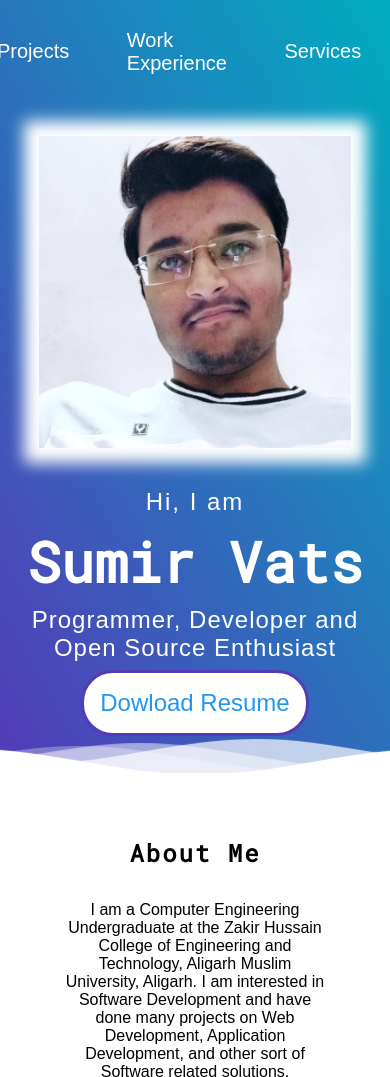
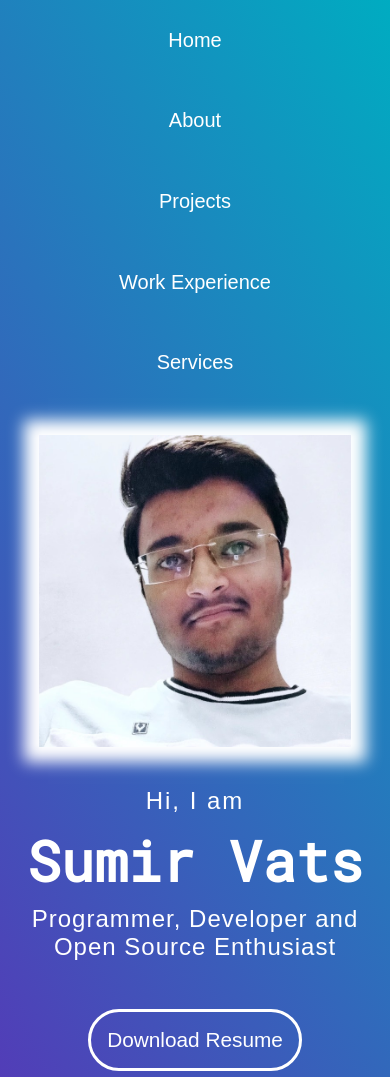
Before and after one commit to SumirVats2003/SumirVats2003.github.io, a plain HTML site: page index.html in a window 390 px wide. Shown: the top 1077 px of the page. Drawn offline with Linux system fonts and the light colour scheme; a web font is replaced by a local one.

Commit message:
Styled response on navbar

```diff
--- a/css/style.css
+++ b/css/style.css
@@ -79,22 +79,25 @@ a:hover {
 	margin: 0.5rem;
 	font-size: 1.5rem;
 	font-family: var(--uifont);
+	margin-bottom: 2rem;
 }
 
 .btn {
-	color: #2196F3;
-	background-color: white;
-	border: 3px solid rgba(84,58,183,1);
+	color: #fff;
+	background-color: transparent;
+	border: 3px solid white;
 	padding: 1rem;
-	font-size: 1.5rem;
+	font-size: 1.3rem;
 	border-radius: 2rem;
 	cursor: pointer;
 	transition: 0.2s ease;
+	font-family: var(--uifont);
+	margin: 1rem;
 }
 
 .btn:hover {
-	background: linear-gradient(60deg, rgba(84,58,183,1) 0%, rgba(0,172,193,1) 100%);
-	color: white;
+	background: white;
+	color: #2196F3;
 	border: 3px solid white;
 }
 
@@ -350,7 +353,10 @@ a:hover {
 		display: flex;
 		flex-direction: column;
 	}
-
+	.navbar ul {
+		display: flex;
+		flex-direction: column;
+	}
 	.prj {
 		display: flex;
 		flex-direction: column;
--- a/index.html
+++ b/index.html
@@ -32,7 +32,7 @@
 				<strong>Sumir Vats</strong>
 				<p>Programmer, Developer and Open Source Enthusiast</p>
 				<a href="Resume.pdf" download>
-					<button class="btn">Dowload Resume</button>
+					<button class="btn">Download Resume</button>
 				</a>
 			</div>
 		</div>
@@ -213,5 +213,6 @@
 
 </body>
 <script src="js/sticky.js"></script>
+<script src="js/nav.js"></script>
 
 </html>
```
